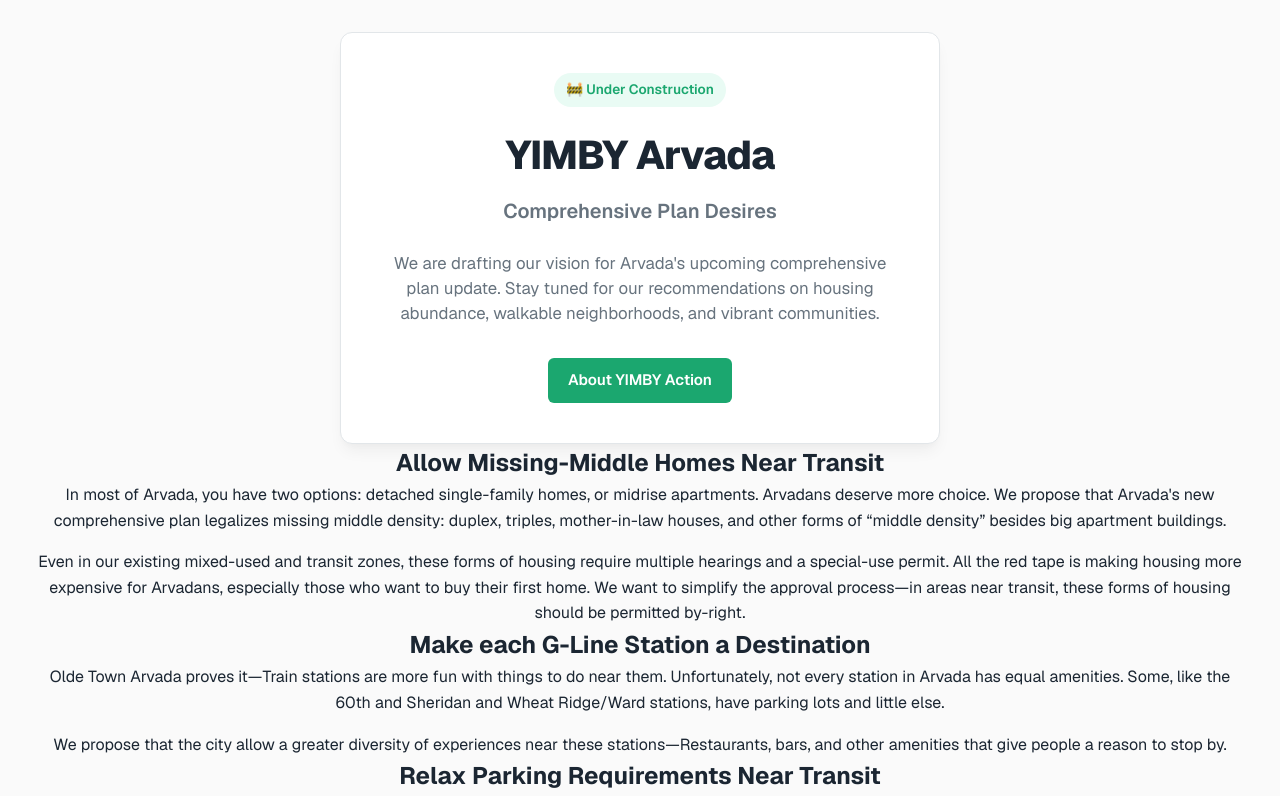
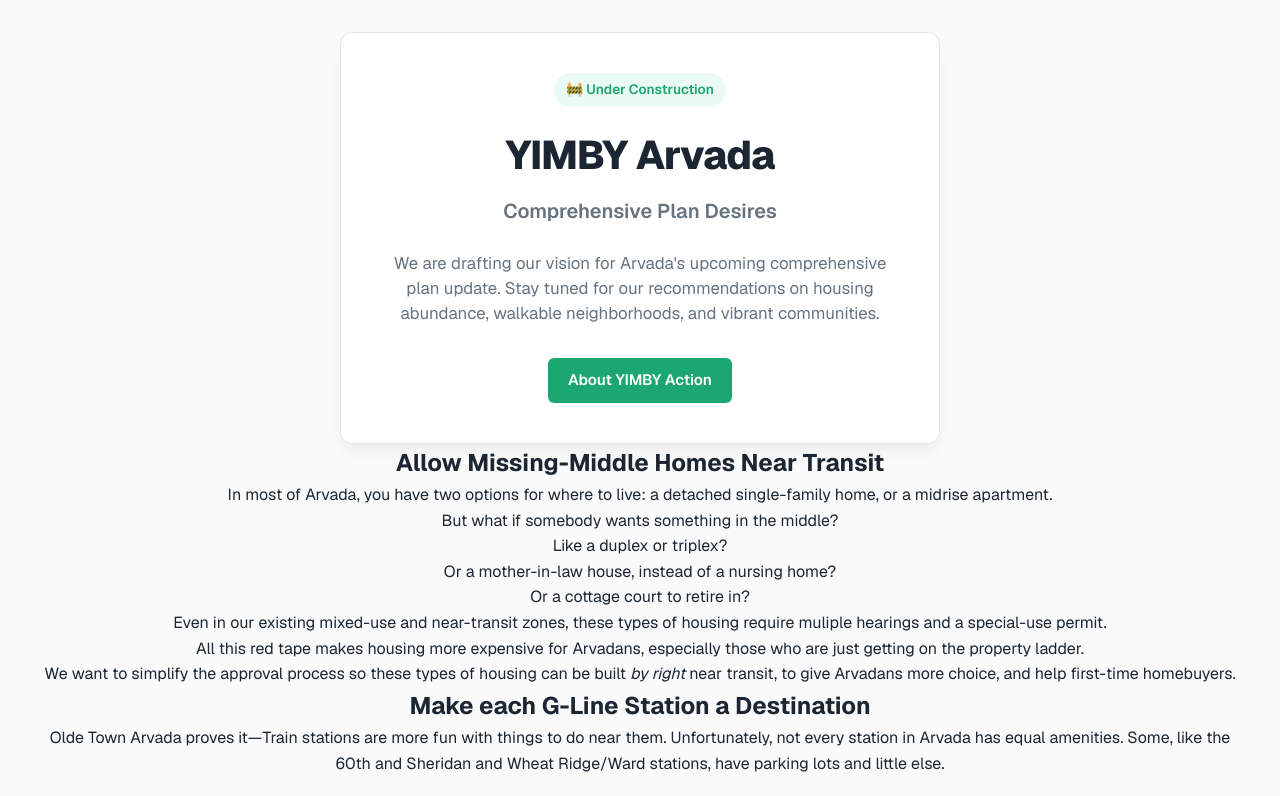
Before and after one commit to AnthonySuper/arvada-plan, a Next.js app: page / in a window 1280 px wide. Shown: the top 796 px of the page. Built offline with nearby package versions, Linux system fonts and the light colour scheme.

Commit message:
Prep for animations

```diff
--- a/package.json
+++ b/package.json
@@ -11,6 +11,8 @@
     "lint": "eslint"
   },
   "dependencies": {
+    "@gsap/react": "^2.1.2",
+    "gsap": "^3.15.0",
     "next": "16.2.10",
     "react": "19.2.4",
     "react-dom": "19.2.4"
--- a/src/app/page.tsx
+++ b/src/app/page.tsx
@@ -1,3 +1,4 @@
+import MissingMiddle from "@/components/sections/MissingMiddle";
 import CardSection from "@/components/ui/CardSection";
 
 export default function Home() {
@@ -80,18 +81,7 @@
         </div>
       </div>
 
-      <CardSection title="Allow Missing-Middle Homes Near Transit">
-        <p style={{ marginBottom: "1rem" }}>
-          In most of Arvada, you have two options: detached single-family homes, or midrise apartments.
-          Arvadans deserve more choice.
-          We propose that Arvada&apos;s new comprehensive plan legalizes missing middle density: duplex, triples, mother-in-law houses, and other forms of &ldquo;middle density&rdquo; besides big apartment buildings.
-        </p>
-        <p>
-          Even in our existing mixed-used and transit zones, these forms of housing require multiple hearings and a special-use permit.
-          All the red tape is making housing more expensive for Arvadans, especially those who want to buy their first home.
-          We want to simplify the approval process—in areas near transit, these forms of housing should be permitted by-right.
-        </p>
-      </CardSection>
+      <MissingMiddle />
 
       <CardSection title="Make each G-Line Station a Destination">
         <p style={{ marginBottom: "1rem" }}>
--- /dev/null
+++ b/src/components/sections/MissingMiddle/index.tsx
@@ -0,0 +1,37 @@
+'use client';
+import { useRef } from 'react';
+
+export default function MissingMiddle() {
+  const containerRef = useRef<HTMLElement | null>(null);
+  return (
+    <section id="missing-middle-container" ref={containerRef}>
+      {/* STICKY header, should always display at the top */}
+      <h2>Allow Missing-Middle Homes Near Transit</h2>
+      {/* For a first draft, can we just have all of these fade to each other? We can add illustrations later! */}
+      <p>
+        In most of Arvada, you have two options for where to live: a detached single-family home, or a midrise apartment.
+      </p>
+      <p>
+        But what if somebody wants something in the middle?
+      </p>
+      <p>
+        Like a duplex or triplex?
+      </p>
+      <p>
+        Or a mother-in-law house, instead of a nursing home?
+      </p>
+      <p>
+        Or a cottage court to retire in?
+      </p>
+      <p>
+        Even in our existing mixed-use and near-transit zones, these types of housing require muliple hearings and a special-use permit.
+      </p>
+      <p>
+        All this red tape makes housing more expensive for Arvadans, especially those who are just getting on the property ladder.
+      </p>
+      <p>
+        We want to simplify the approval process so these types of housing can be built <em>by right</em> near transit, to give Arvadans more choice, and help first-time homebuyers.
+      </p>
+    </section>
+  )
+}
```
Also changed, not shown: 1 other file (tests, documents, lock files or other folders).
